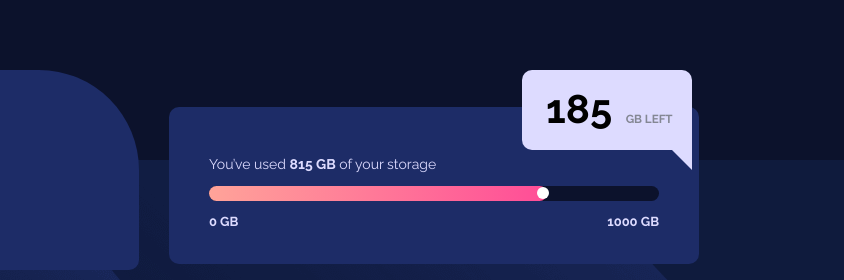
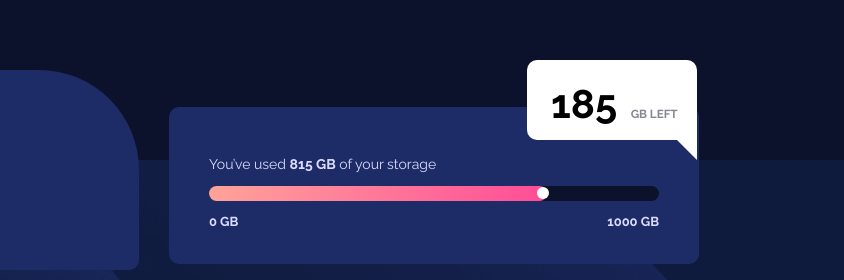
Before and after one commit to EsraaGamal-22/fylo-data-storage-component, a plain HTML site: page index.html in a window 1280 px wide. Shown: the part 220-500 px from the top of the page, 436-1280 px from the left. Drawn offline with Linux system fonts and the light colour scheme.

Commit message:
Update style.css

```diff
--- a/style.css
+++ b/style.css
@@ -75,7 +75,7 @@ progress::-webkit-progress-value { /* for style the content or value of bar*/
     border-radius: 100%;
     right: 110px;
     bottom: 2px;
-    background-color: white;
+    background-color: #ffffff;
 }
 .left,.right{
     font-weight: 700;
@@ -93,9 +93,9 @@ progress::-webkit-progress-value { /* for style the content or value of bar*/
 .mess{
     width:170px;
     height: 80px;
-    margin:-490px 950px;
+    margin:-500px 955px;
     border-radius: 10px;
-    background-color:hsl(243, 100%, 93%) ;
+    background-color:#ffffff ;
     position: relative;
 }
 .tri:before{
@@ -103,9 +103,9 @@ progress::-webkit-progress-value { /* for style the content or value of bar*/
     width: 0px;
     height: 0px;
     position: absolute;
-    border-left: 15px solid  hsl(243, 100%, 93%) ;
+    border-left: 15px solid  #ffffff ;
     border-right: 15px solid transparent;
-    border-top: 15px solid hsl(243, 100%, 93%);
+    border-top: 15px solid #ffffff;
     border-bottom: 15px solid transparent;
     right: -15px;
     left:140px;
@@ -120,7 +120,7 @@ progress::-webkit-progress-value { /* for style the content or value of bar*/
 }
 .p1{
     font-size: 40px;
-    margin-top: 15px;
+    margin-top: 20px;
     margin-left: 24px;
 }
 .p2{
```
